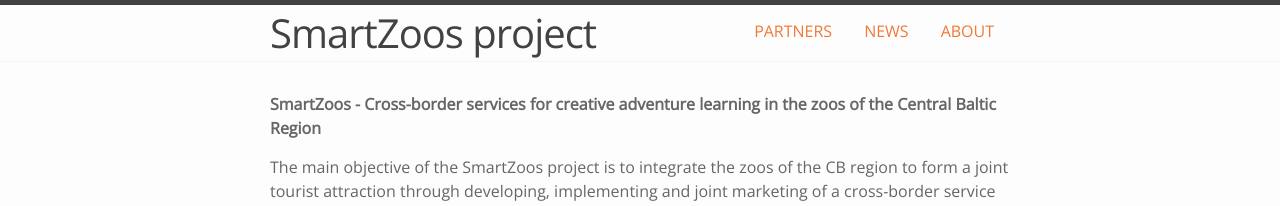
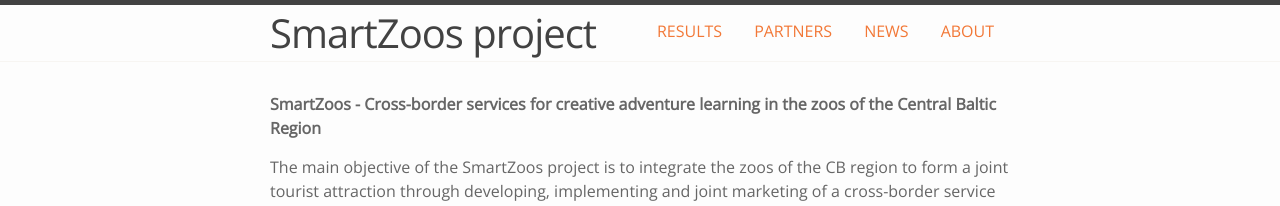
Before and after one commit to tammets/SmartZoosSite, a Jekyll site: the page built from index.md, in a window 1280 px wide. Shown: the top 206 px of the page. Built offline with Jekyll 4.4.1, drawn with Linux system fonts in a browser that asks for light colours.

Commit message:
Update _config.yml

```diff
--- a/_config.yml
+++ b/_config.yml
@@ -26,6 +26,8 @@ navigation:
    url: /news
  - title: Partners
    url: /partners
+ - title: Results
+   url: /results
 
 # Pagination
 plugins: [jekyll-paginate]
```
